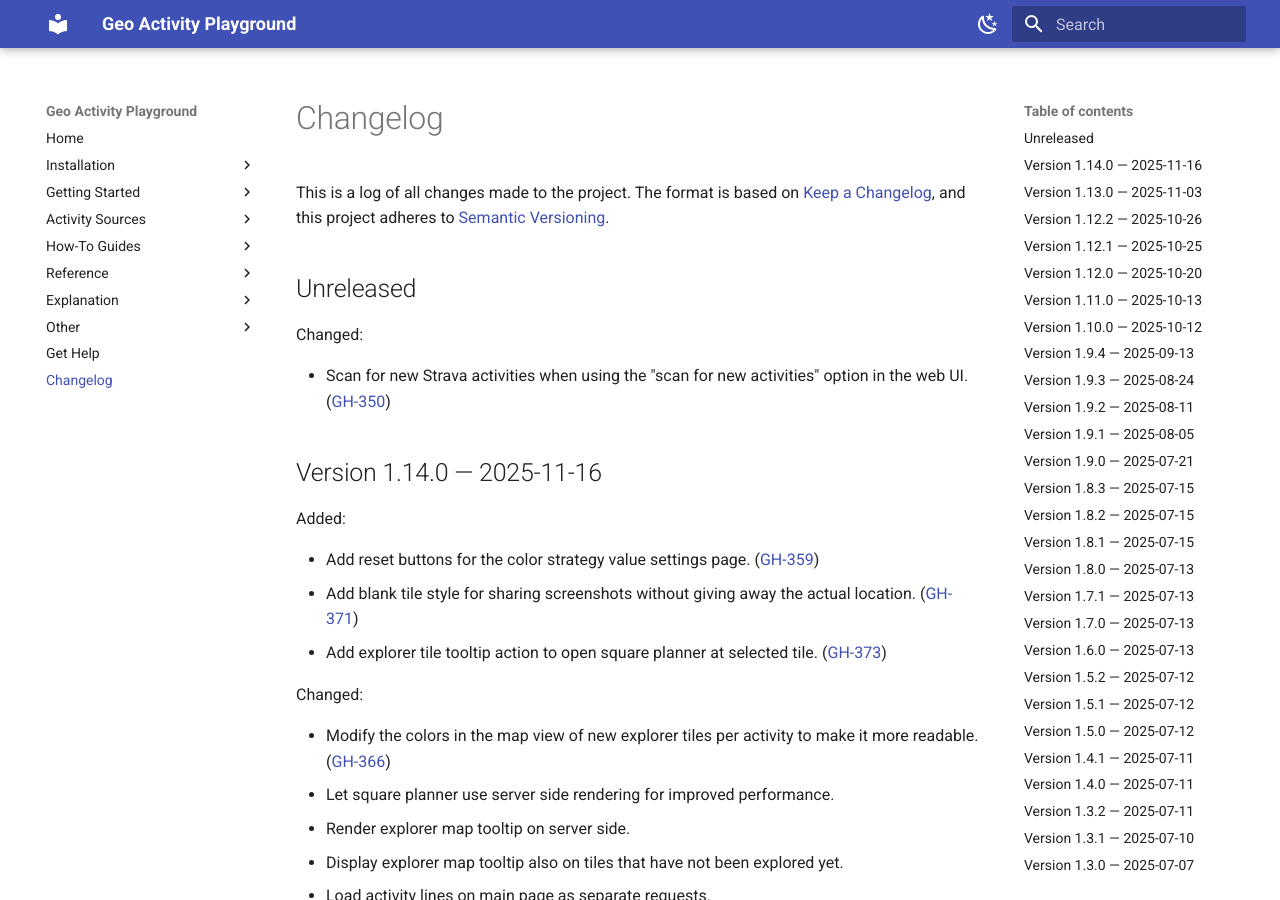
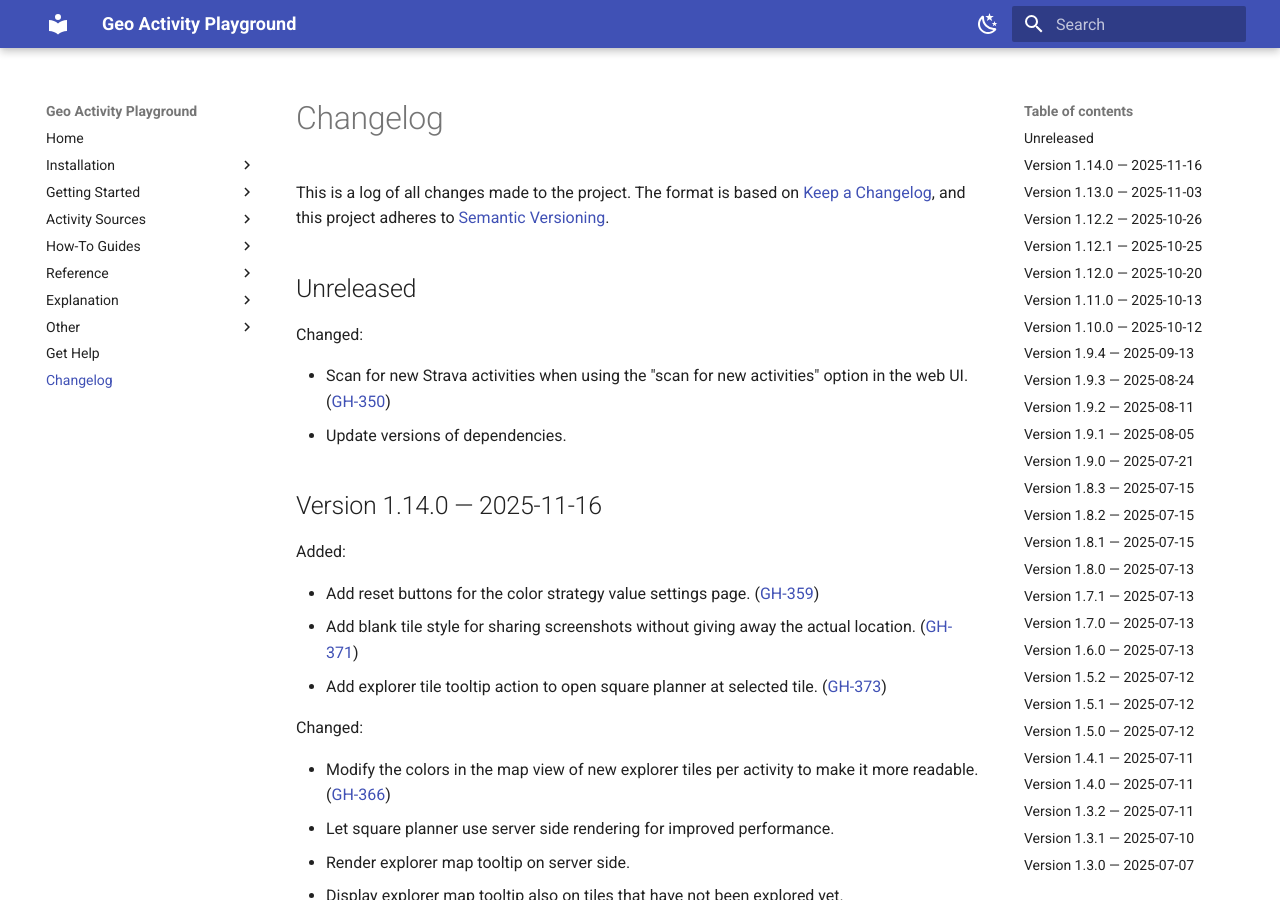
Before and after one commit to martin-ueding/geo-activity-playground, an MkDocs documentation site: the page built from docs/changelog.md, in a window 1280 px wide and 900 px high. Built offline with MkDocs 1.6.1 and Material for MkDocs 9.7.7, drawn with Linux system fonts in a browser that asks for light colours.

Commit message:
Changelog entry

```diff
--- a/docs/changelog.md
+++ b/docs/changelog.md
@@ -20,6 +20,7 @@ Types of changes
 Changed:
 
 - Scan for new Strava activities when using the "scan for new activities" option in the web UI. ([GH-350](https://github.com/martin-ueding/geo-activity-playground/issues/350))
+- Update versions of dependencies.
 
 ## Version 1.14.0 — 2025-11-16
 
```
